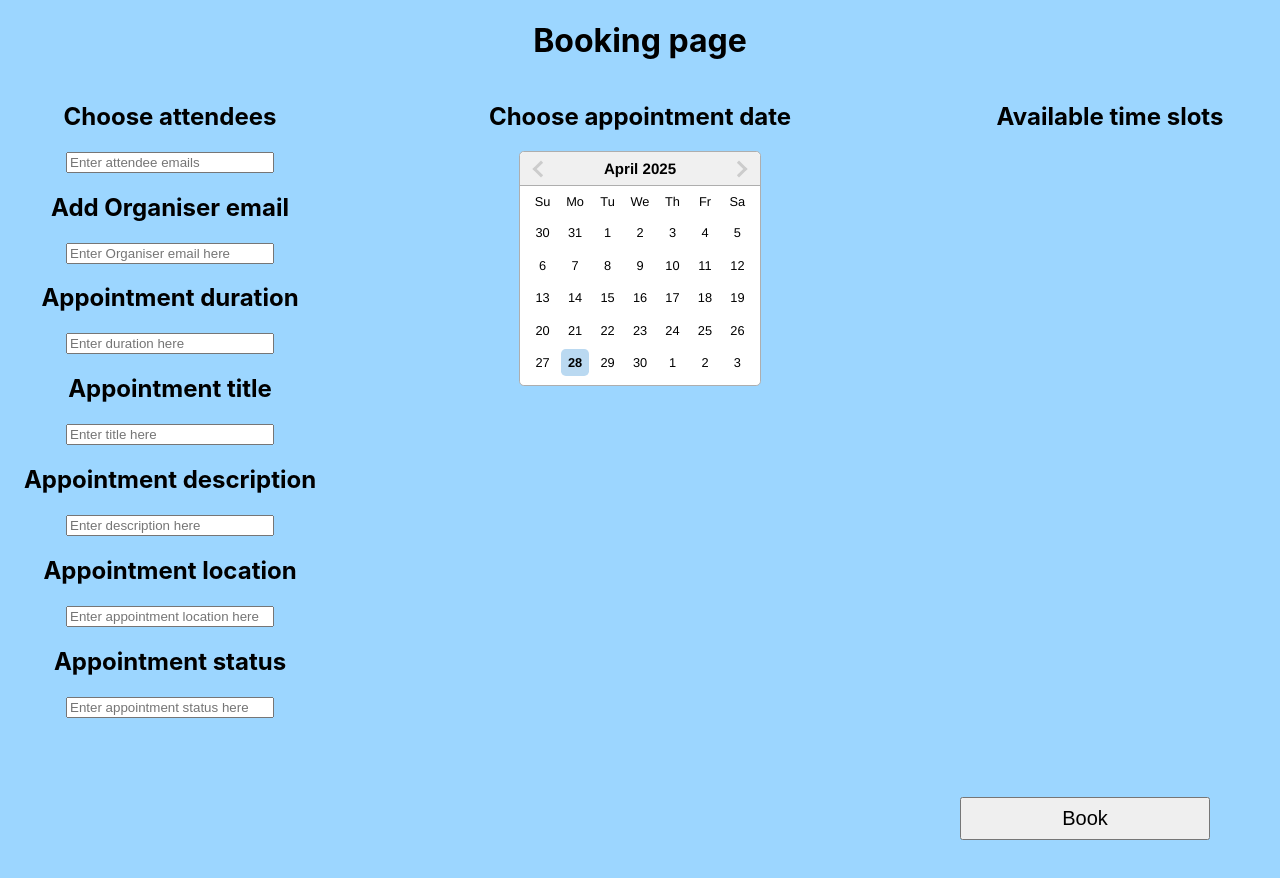
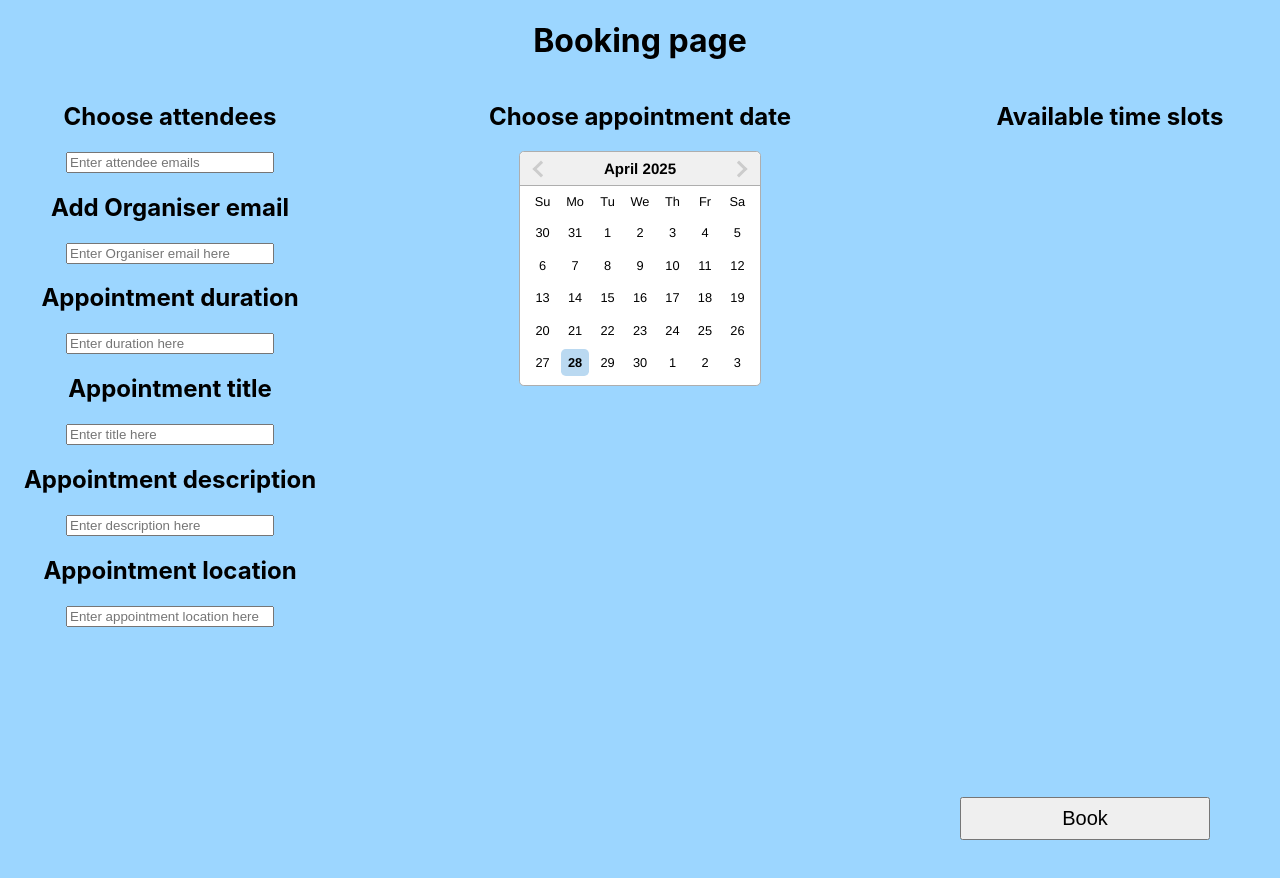
Before and after one commit to Amenawon/Appointment-Based-Scheduling-UI, a React (Create React App) app in the folder frontend/: page /booking in a window 1280 px wide. Shown: the top 878 px of the page. Built offline with nearby package versions, Linux system fonts and the light colour scheme; no server answers.

Commit message:
Remove the status textbox as the status will be assigned at the moment of the appointment creation.

```diff
--- a/frontend/src/pages/BookingPage.jsx
+++ b/frontend/src/pages/BookingPage.jsx
@@ -13,7 +13,6 @@ function BookingPage() {
         description: '',
         location: '',
         timeSlot: '',
-        status: '',
         organiserEmail: ''
     });
     useEffect(() => {
@@ -54,7 +53,6 @@ function BookingPage() {
                 title: formData.title,
                 description: formData.description,
                 location: formData.location,
-                status: formData.status,
                 organiserEmail: formData.organiserEmail
             };
             console.log(selectedDate)
@@ -76,7 +74,6 @@ function BookingPage() {
                 description: '',
                 location: '',
                 timeSlot: '',
-                status: '',
                 organiserEmail: formData.organiserEmail
             });
 
@@ -158,15 +155,6 @@ function BookingPage() {
                     placeholder="Enter appointment location here"
                     className="appointment-location-textbox"
                 />
-                <h2>Appointment status</h2>
-                <input
-                    type="text"
-                    name="status"
-                    value={formData.status}
-                    onChange={handleInputChange}
-                    placeholder="Enter appointment status here"
-                    className="appointment-status-textbox"
-                />
             </div>
             <div className="column middle-column">
                 <h2>Choose appointment date</h2>
```
